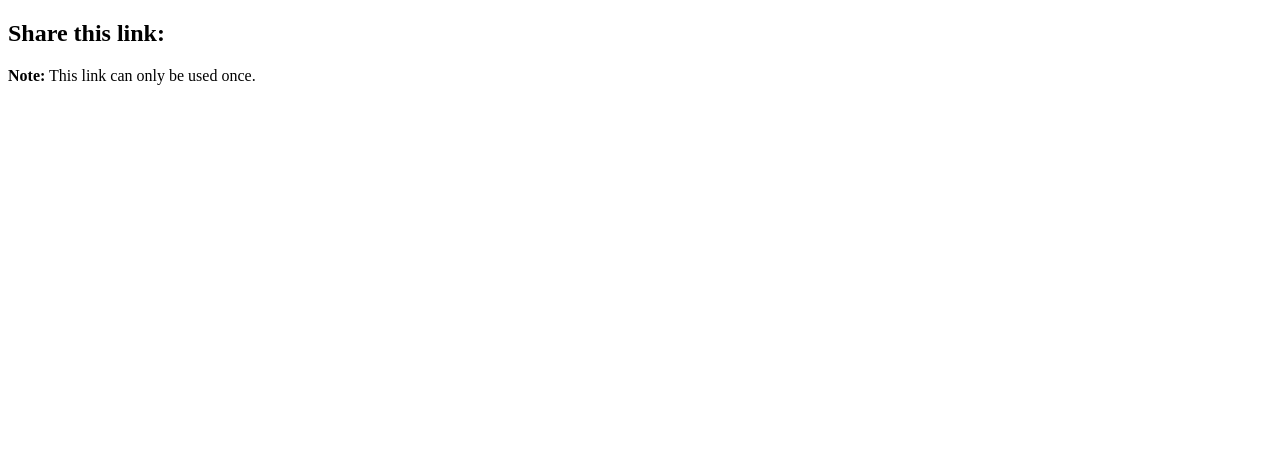
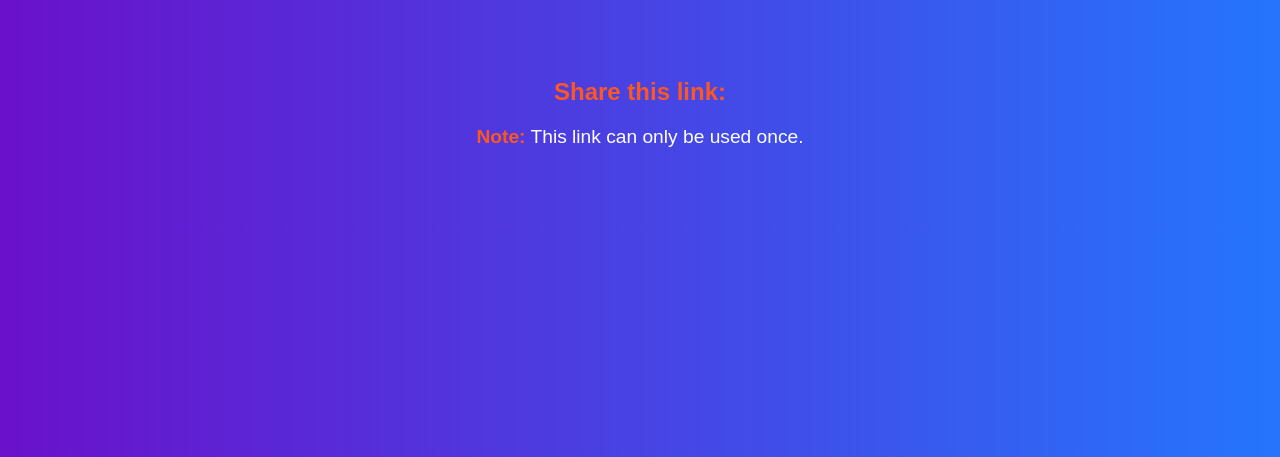
Before and after one commit to rojinashaikh/secure-one-time-share, a Flask app: template templates/share.html in a window 1280 px wide. Shown: the top 457 px of the page. Run offline with Flask 3, Linux system fonts and the light colour scheme; the template is opened without the code that fills it, so the values that code supplies are empty.

Commit message:
Update share.html

```diff
--- a/templates/share.html
+++ b/templates/share.html
@@ -2,6 +2,33 @@
 <html>
 <head>
     <title>Secret Link</title>
+    <style>
+        body {
+            background: linear-gradient(to right, #6a11cb, #2575fc);
+            color: white;
+            font-family: Arial, sans-serif;
+            text-align: center;
+            padding: 50px 0;
+        }
+        h2 {
+            color: #ff5722;
+        }
+        p {
+            font-size: 1.2em;
+            color: white;
+        }
+        a {
+            color: #ff5722;
+            font-size: 1.5em;
+            text-decoration: none;
+        }
+        a:hover {
+            color: #e64a19;
+        }
+        strong {
+            color: #ff5722;
+        }
+    </style>
 </head>
 <body>
     <h2>Share this link:</h2>
```
